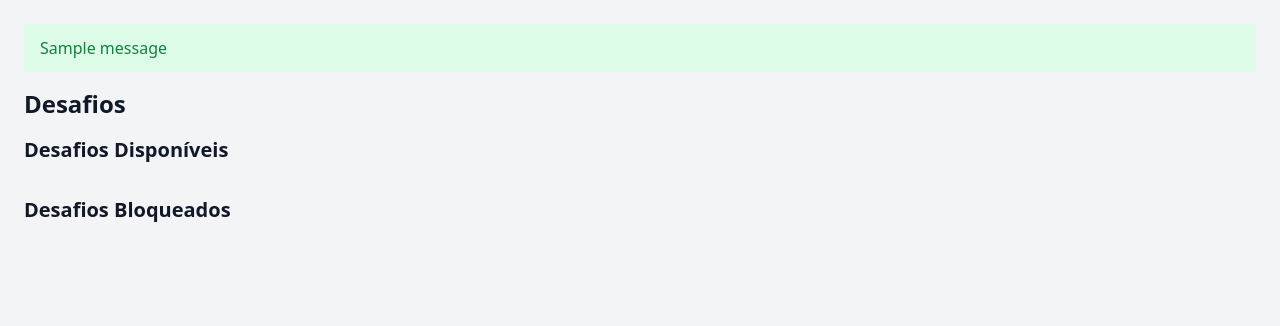
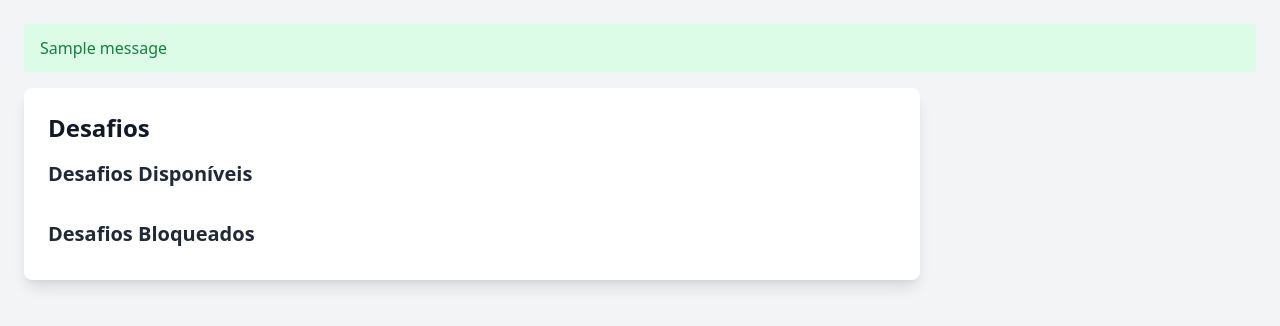
Before and after one commit to AlexandreCalmonJr/service_desk_chat_moderno, a Flask app: page /challenges in a window 1280 px wide. Shown: the part 64-390 px from the top of the page. Run offline with Flask 3, Linux system fonts and the light colour scheme; a user stored in the database is signed in; tables that the repository leaves empty hold one stand-in row (values such as "Sample post"); one stand-in notice (Sample message) is shown; some libraries are stand-ins or nearby versions.

Commit message:
ajuste challegen html

```diff
--- a/templates/base_user.html
+++ b/templates/base_user.html
@@ -14,7 +14,7 @@
                     <a href="{{ url_for('index') }}" class="text-white hover:text-gray-200">Início</a>
                     <a href="{{ url_for('faqs') }}" class="text-white hover:text-gray-200">FAQs</a>
                     <a href="{{ url_for('chat_page') }}" class="text-white hover:text-gray-200">Chat</a>
-                    <a href="{{ url_for('challenges') }}" class="text-white hover:text-gray-200">Desafios</a>
+                    <a href="{{ url_for('list_challenges') }}" class="text-white hover:text-gray-200">Desafios</a>
                     <a href="{{ url_for('ranking') }}" class="text-white hover:text-gray-200">Ranking</a>
                     <a href="{{ url_for('teams_list') }}" class="text-white hover:text-gray-200">Times</a>
                     {% if current_user.team and current_user.team.owner_id == current_user.id %}
--- a/templates/challenges.html
+++ b/templates/challenges.html
@@ -1,73 +1,35 @@
-<!DOCTYPE html>
-<html lang="pt-BR">
-<head>
-    <meta charset="UTF-8">
-    <meta name="viewport" content="width=device-width, initial-scale=1.0">
-    <title>Desafios - Service Desk</title>
-    <script src="https://cdn.tailwindcss.com"></script>
-</head>
-<body class="bg-gray-100 dark:bg-gray-900 text-gray-900 dark:text-gray-100">
-    <nav class="bg-blue-600 dark:bg-blue-800 p-4">
-        <div class="container mx-auto flex justify-between items-center">
-            <a href="{{ url_for('index') }}" class="text-white text-2xl font-bold">Service Desk</a>
-            <div class="space-x-4">
-                {% if current_user.is_authenticated %}
-                    <a href="{{ url_for('index') }}" class="text-white hover:text-gray-200">Início</a>
-                    <a href="{{ url_for('faqs') }}" class="text-white hover:text-gray-200">FAQs</a>
-                    <a href="{{ url_for('chat_page') }}" class="text-white hover:text-gray-200">Chat</a>
-                    <a href="{{ url_for('challenges') }}" class="text-white hover:text-gray-200">Desafios</a>
-                    <a href="{{ url_for('ranking') }}" class="text-white hover:text-gray-200">Ranking</a>
-                    <a href="{{ url_for('teams_list') }}" class="text-white hover:text-gray-200">Times</a>
-                    {% if current_user.team and current_user.team.owner_id == current_user.id %}
-                        <a href="{{ url_for('manage_team') }}" class="text-white hover:text-gray-200">Gerenciar Time</a>
-                    {% endif %}
-                    {% if current_user.is_admin %}
-                        <a href="{{ url_for('admin_dashboard') }}" class="text-white hover:text-gray-200">Admin</a>
-                    {% endif %}
-                    <a href="{{ url_for('profile') }}" class="text-white hover:text-gray-200">Perfil ({{ user_level_insignia }})</a>
-                    <a href="{{ url_for('logout') }}" class="text-white hover:text-gray-200">Sair</a>
-                {% else %}
-                    <a href="{{ url_for('login') }}" class="text-white hover:text-gray-200">Login</a>
-                    <a href="{{ url_for('register') }}" class="text-white hover:text-gray-200">Registrar</a>
-                {% endif %}
-            </div>
-        </div>
-    </nav>
-    <div class="container mx-auto p-6">
-        {% with messages = get_flashed_messages(with_categories=true) %}
-            {% if messages %}
-                {% for category, message in messages %}
-                    <div class="bg-{{ 'green' if category == 'success' else 'red' if category == 'error' else 'yellow' }}-100 border-{{ 'green' if category == 'success' else 'red' if category == 'error' else 'yellow' }}-500 text-{{ 'green' if category == 'success' else 'red' if category == 'error' else 'yellow' }}-700 px-4 py-3 rounded mb-4">
-                        {{ message }}
-                    </div>
-                {% endfor %}
-            {% endif %}
-        {% endwith %}
-        <h1 class="text-2xl font-bold mb-4">Desafios</h1>
-        <h2 class="text-xl font-semibold mb-2">Desafios Disponíveis</h2>
+{% extends "base_user.html" %}
+
+{% block title %}Desafios - Service Desk{% endblock %}
+
+{% block content %}
+<div class="w-full max-w-4xl p-6 bg-white dark:bg-gray-800 rounded-lg shadow-lg">
+    <h1 class="text-2xl font-bold text-gray-900 dark:text-gray-100 mb-4">Desafios</h1>
+
+    <h2 class="text-xl font-semibold text-gray-800 dark:text-gray-200 mb-2">Desafios Disponíveis</h2>
     <div class="grid grid-cols-1 md:grid-cols-2 gap-4 mb-6">
         {% for challenge in unlocked_challenges %}
-                <div class="bg-white dark:bg-gray-800 p-4 rounded shadow-md">
+            <div class="bg-white dark:bg-gray-800 p-4 rounded shadow-md border dark:border-gray-700">
                 <h3 class="text-lg font-semibold">{{ challenge.title }}</h3>
-                    <p class="text-sm text-gray-600 dark:text-gray-400">{{ challenge.description }}</p>
-                    <p class="text-sm">Nível: {{ challenge.level_required }} | Pontos: {{ challenge.points_reward }}</p>
-                    <form method="POST" action="{{ url_for('submit_challenge', challenge_id=challenge.id) }}" class="mt-2">
+                <p class="text-sm text-gray-600 dark:text-gray-400 my-2">{{ challenge.description }}</p>
+                <p class="text-sm font-mono bg-gray-100 dark:bg-gray-700 p-1 rounded inline-block">Nível: {{ challenge.level_required }} | Pontos: {{ challenge.points_reward }}</p>
+                <form method="POST" action="{{ url_for('submit_challenge', challenge_id=challenge.id) }}" class="mt-4">
                     <input type="text" name="answer" class="w-full p-2 border rounded dark:bg-gray-800 dark:border-gray-700" placeholder="Digite sua resposta">
-                        <button type="submit" class="bg-blue-600 text-white px-4 py-2 rounded hover:bg-blue-700 mt-2">Enviar</button>
+                    <button type="submit" class="bg-blue-600 text-white px-4 py-2 rounded hover:bg-blue-700 mt-2 w-full">Enviar</button>
                 </form>
             </div>
         {% endfor %}
     </div>
-        <h2 class="text-xl font-semibold mb-2">Desafios Bloqueados</h2>
+
+    <h2 class="text-xl font-semibold text-gray-800 dark:text-gray-200 mb-2">Desafios Bloqueados</h2>
     <div class="grid grid-cols-1 md:grid-cols-2 gap-4">
         {% for challenge in locked_challenges %}
-                <div class="bg-gray-200 dark:bg-gray-700 p-4 rounded shadow-md opacity-50">
+            <div class="bg-gray-200 dark:bg-gray-700 p-4 rounded shadow-md opacity-60">
                 <h3 class="text-lg font-semibold">{{ challenge.title }}</h3>
-                    <p class="text-sm text-gray-600 dark:text-gray-400">{{ challenge.description }}</p>
-                    <p class="text-sm">Nível necessário: {{ challenge.level_required }}</p>
+                <p class="text-sm text-gray-600 dark:text-gray-400 my-2">{{ challenge.description }}</p>
+                <p class="text-sm font-mono">Nível necessário: {{ challenge.level_required }}</p>
             </div>
         {% endfor %}
     </div>
 </div>
-</body>
-</html>
+{% endblock %}
--- a/templates/manage_team.html
+++ b/templates/manage_team.html
@@ -15,7 +15,7 @@
                     <a href="{{ url_for('index') }}" class="text-white hover:text-gray-200">Início</a>
                     <a href="{{ url_for('faqs') }}" class="text-white hover:text-gray-200">FAQs</a>
                     <a href="{{ url_for('chat_page') }}" class="text-white hover:text-gray-200">Chat</a>
-                    <a href="{{ url_for('challenges') }}" class="text-white hover:text-gray-200">Desafios</a>
+                    <a href="{{ url_for('list_challenges') }}" class="text-white hover:text-gray-200">Desafios</a>
                     <a href="{{ url_for('ranking') }}" class="text-white hover:text-gray-200">Ranking</a>
                     <a href="{{ url_for('teams_list') }}" class="text-white hover:text-gray-200">Times</a>
                     {% if current_user.team and current_user.team.owner_id == current_user.id %}
```
Lines whose indentation alone changed are shown as unchanged.
